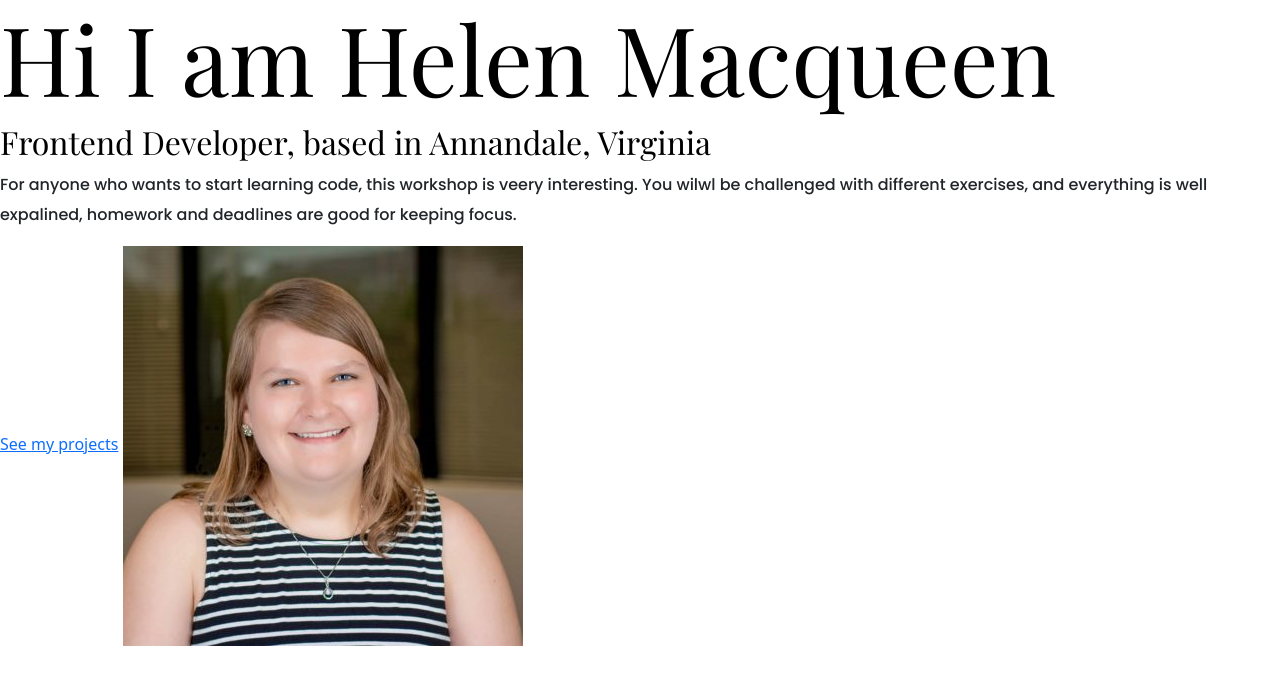
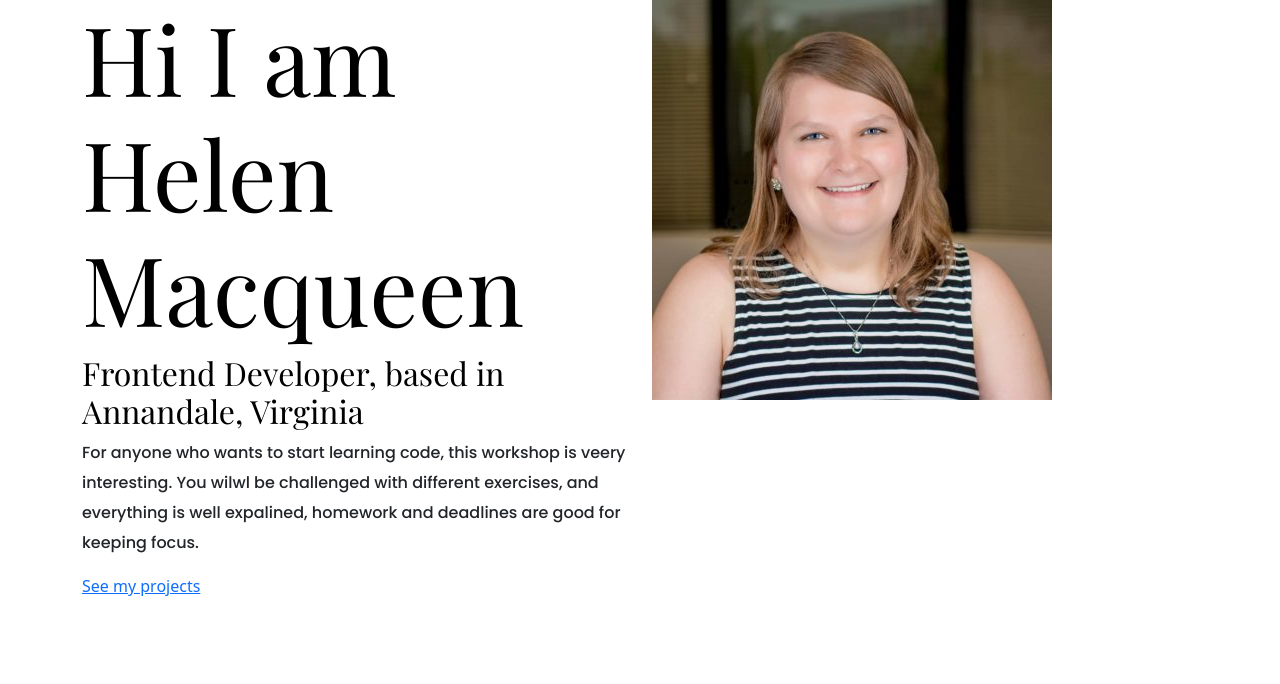
Before and after one commit to hmacqueen19/Helen-Macqueen-Portfolio, a plain HTML site: page about.html in a window 1280 px wide. Drawn offline with nearby package versions, Linux system fonts and the light colour scheme.

Commit message:
Started creating the about.html page

```diff
--- a/about.html
+++ b/about.html
@@ -31,15 +31,27 @@
     </head>
   </head>
   <body>
+    <div class="about-section container">
+      <div class="row">
+        <div class="col-6">
           <h1>Hi I am Helen Macqueen</h1>
           <h2>Frontend Developer, based in Annandale, Virginia</h2>
           <p>
             For anyone who wants to start learning code, this workshop is veery
             interesting. You wilwl be challenged with different exercises, and
-      everything is well expalined, homework and deadlines are good for keeping
-      focus.
+            everything is well expalined, homework and deadlines are good for
+            keeping focus.
           </p>
           <a href="">See my projects</a>
-    <img src="images/headshot.jpeg" alt="Helen Macqueen headshot" />
+        </div>
+        <div class="col-6">
+          <img
+            src="images/headshot.jpeg"
+            alt="Helen Macqueen headshot"
+            class="img-fluid"
+          />
+        </div>
+      </div>
+    </div>
   </body>
 </html>
```
Lines whose indentation alone changed are shown as unchanged.
